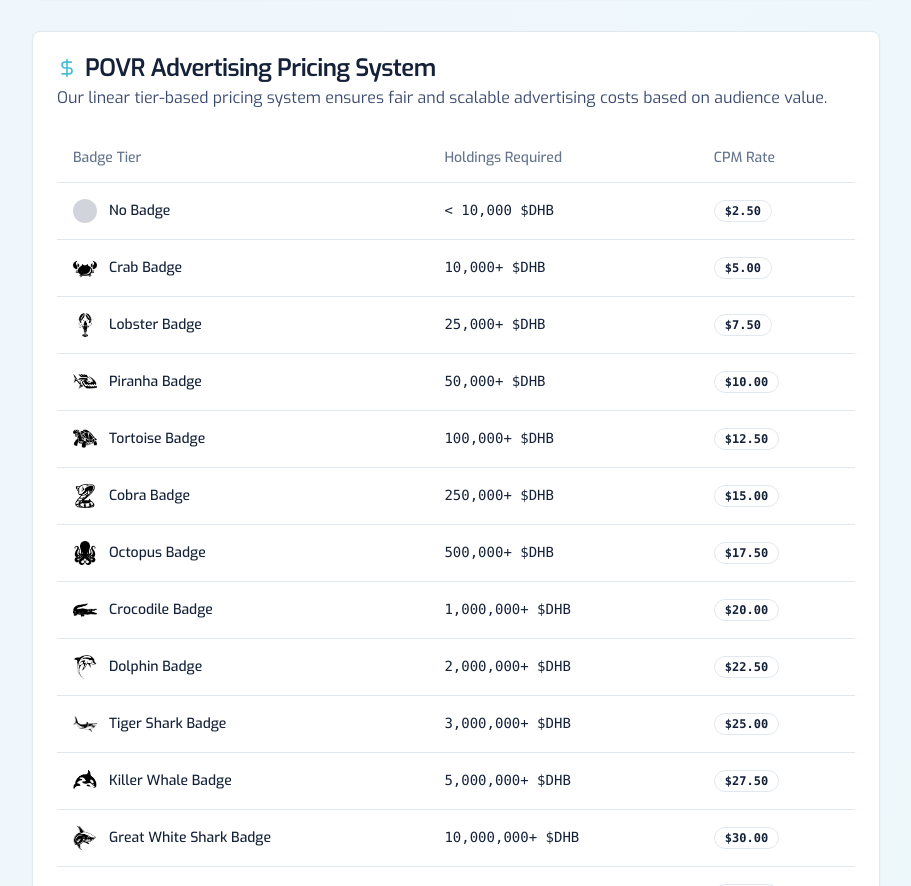
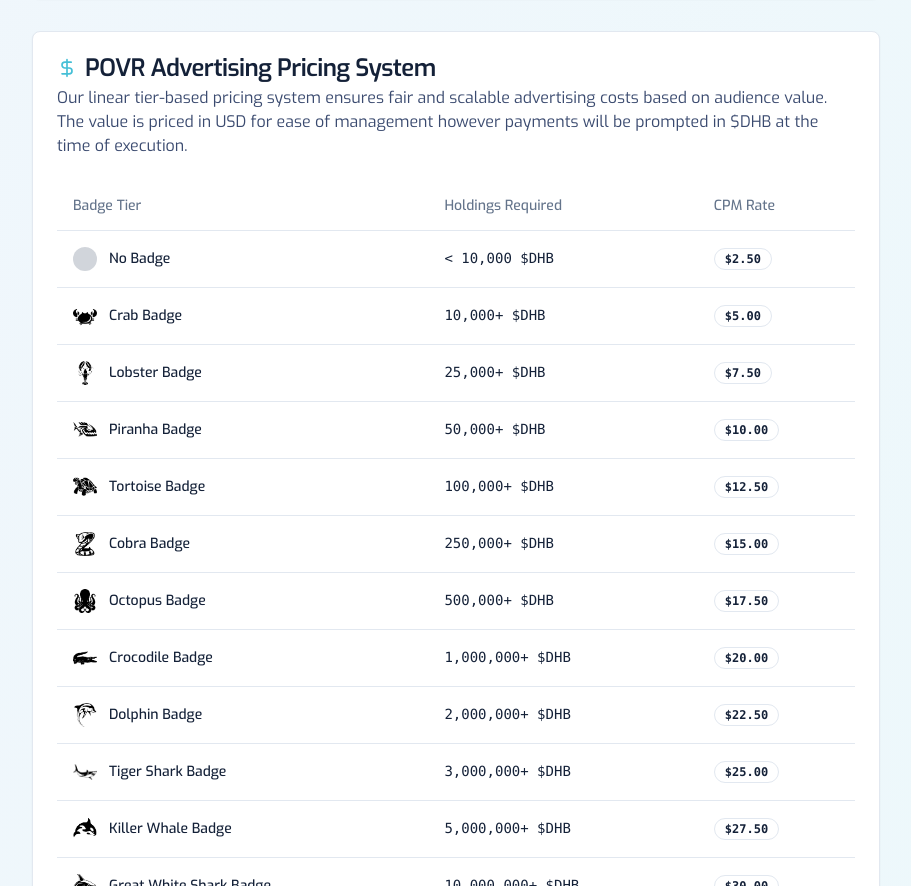
Before and after one commit to maldoteth/dehubdocs, a React (Vite) app: page /docs/advertising in a window 1280 px wide. Shown: the part 1277-2163 px from the top of the page, without its empty margins (312-1223 px from the left). Built offline with nearby package versions, Linux system fonts and the light colour scheme.

Commit message:
Add payment disclaimer
Add a disclaimer about $DHB payments to the AdvertisingPricing component.

```diff
--- a/src/components/AdvertisingPricing.tsx
+++ b/src/components/AdvertisingPricing.tsx
@@ -1,3 +1,4 @@
+
 import React from 'react';
 import { Card, CardContent, CardHeader, CardTitle } from './ui/card';
 import { Table, TableBody, TableCell, TableHead, TableHeader, TableRow } from './ui/table';
@@ -31,7 +32,7 @@ const AdvertisingPricing = () => {
             <span>POVR Advertising Pricing System</span>
           </CardTitle>
           <p className="text-royal-blue/80">
-            Our linear tier-based pricing system ensures fair and scalable advertising costs based on audience value.
+            Our linear tier-based pricing system ensures fair and scalable advertising costs based on audience value. The value is priced in USD for ease of management however payments will be prompted in $DHB at the time of execution.
           </p>
         </CardHeader>
         <CardContent>
```
